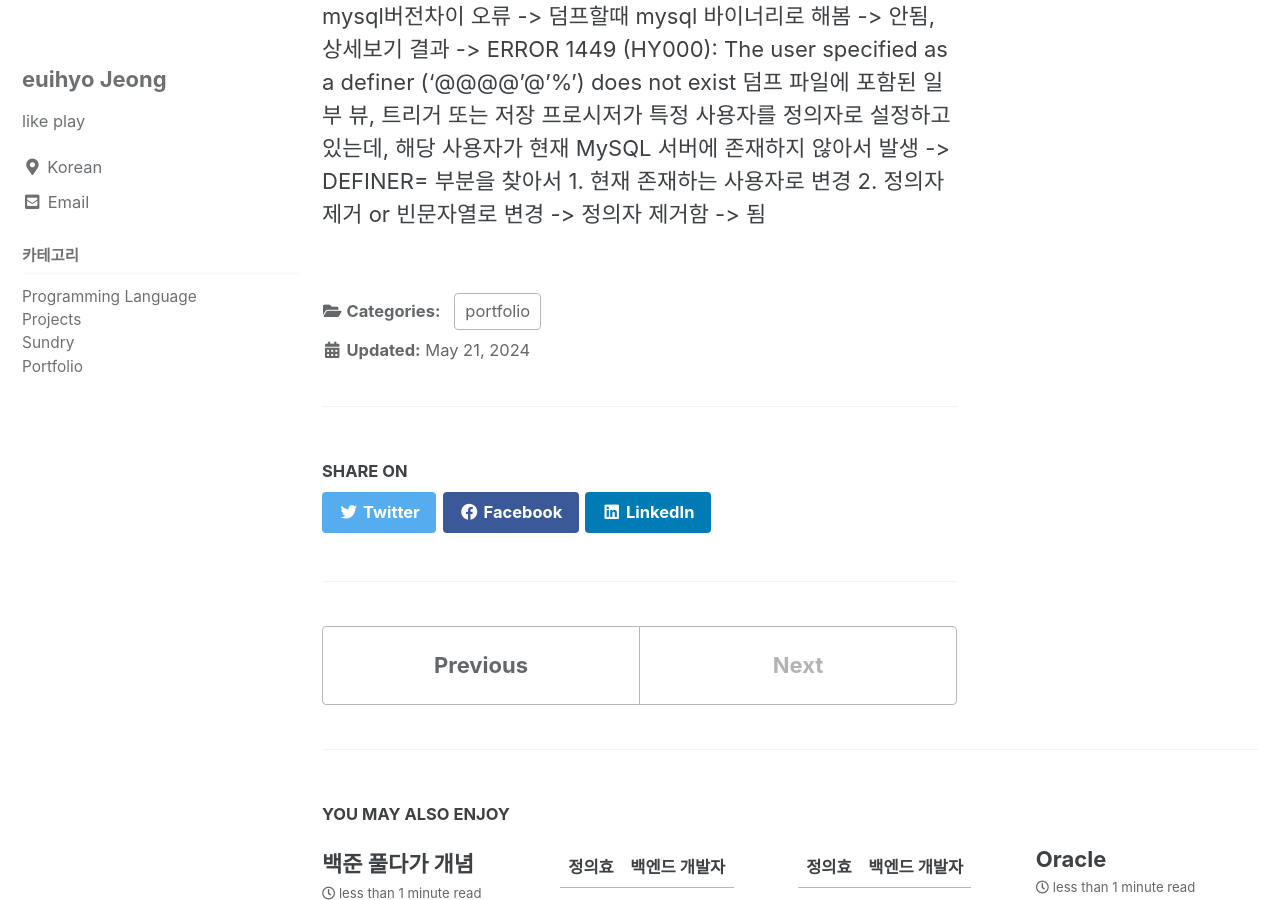
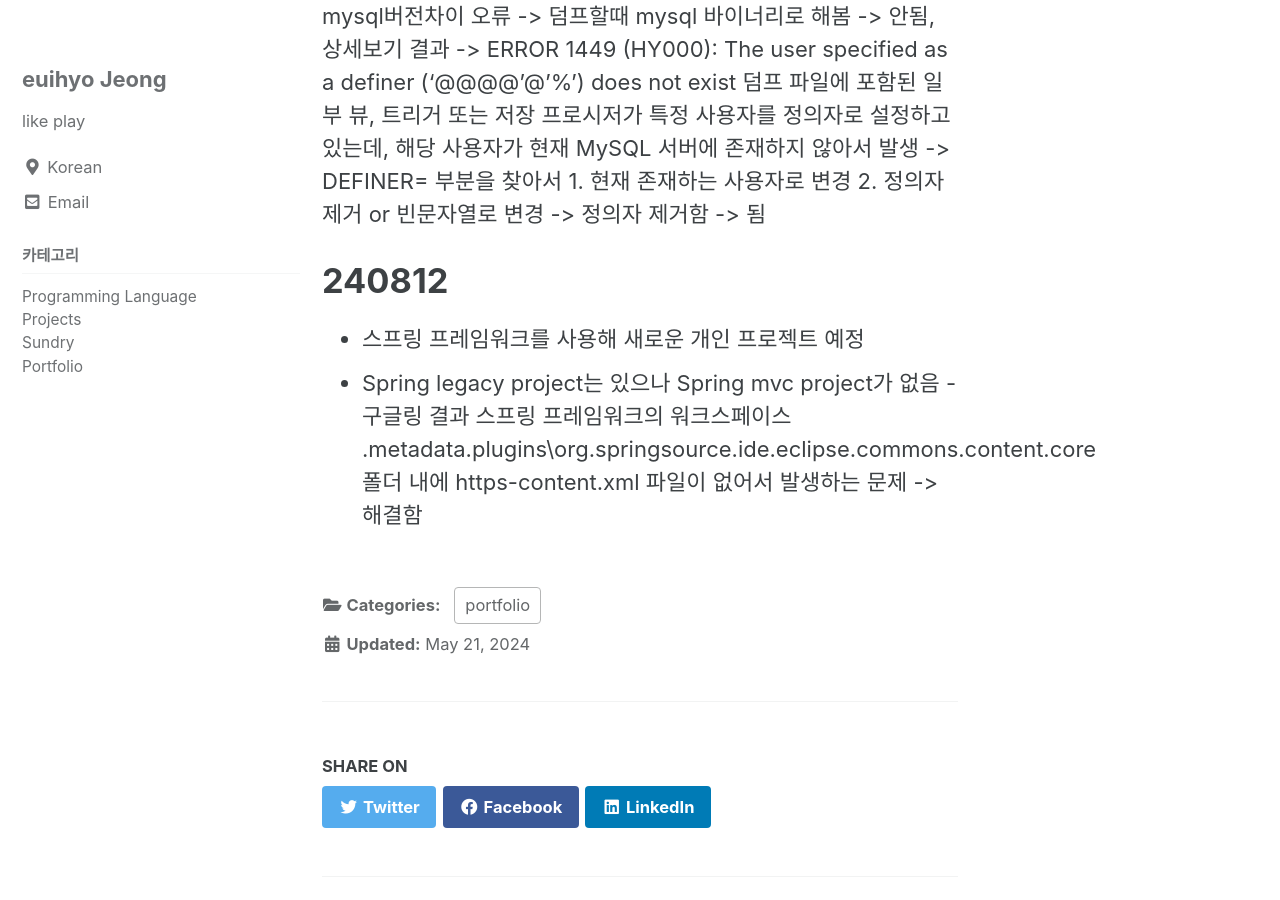
Before and after one commit to definitionhyo/definitionhyo.github.io, a Jekyll site: the page built from _posts/2024-05-21-portfolio.md, in a window 1280 px wide and 900 px high, scrolled down 946 px. Built offline with Jekyll 4.4.1, drawn with Linux system fonts in a browser that asks for light colours; cached includes are drawn as plain includes; some of the changed text lies outside the part shown.

Commit message:
error solve
mvc프로젝트 없는 문제 해결

```diff
--- a/_posts/2024-05-21-portfolio.md
+++ b/_posts/2024-05-21-portfolio.md
@@ -20,3 +20,7 @@ Task execution failed
 이유:
  Error executing process
  mysql버전차이 오류 -> 덤프할때 mysql 바이너리로 해봄 -> 안됨, 상세보기 결과 -> ERROR 1449 (HY000): The user specified as a definer ('@@@@'@'%') does not exist 덤프 파일에 포함된 일부 뷰, 트리거 또는 저장 프로시저가 특정 사용자를 정의자로 설정하고 있는데, 해당 사용자가 현재 MySQL 서버에 존재하지 않아서 발생 -> DEFINER= 부분을 찾아서 1. 현재 존재하는 사용자로 변경 2. 정의자 제거 or 빈문자열로 변경 -> 정의자 제거함 -> 됨
+
+# 240812
+* 스프링 프레임워크를 사용해 새로운 개인 프로젝트 예정
+* Spring legacy project는 있으나 Spring mvc project가 없음 - 구글링 결과 스프링 프레임워크의 워크스페이스 \.metadata\.plugins\org.springsource.ide.eclipse.commons.content.core 폴더 내에 https-content.xml 파일이 없어서 발생하는 문제 -> 해결함
```
Also changed, not shown: _posts/2024-07-12-engineerInformationProcessing.md (+4 -1 lines).
